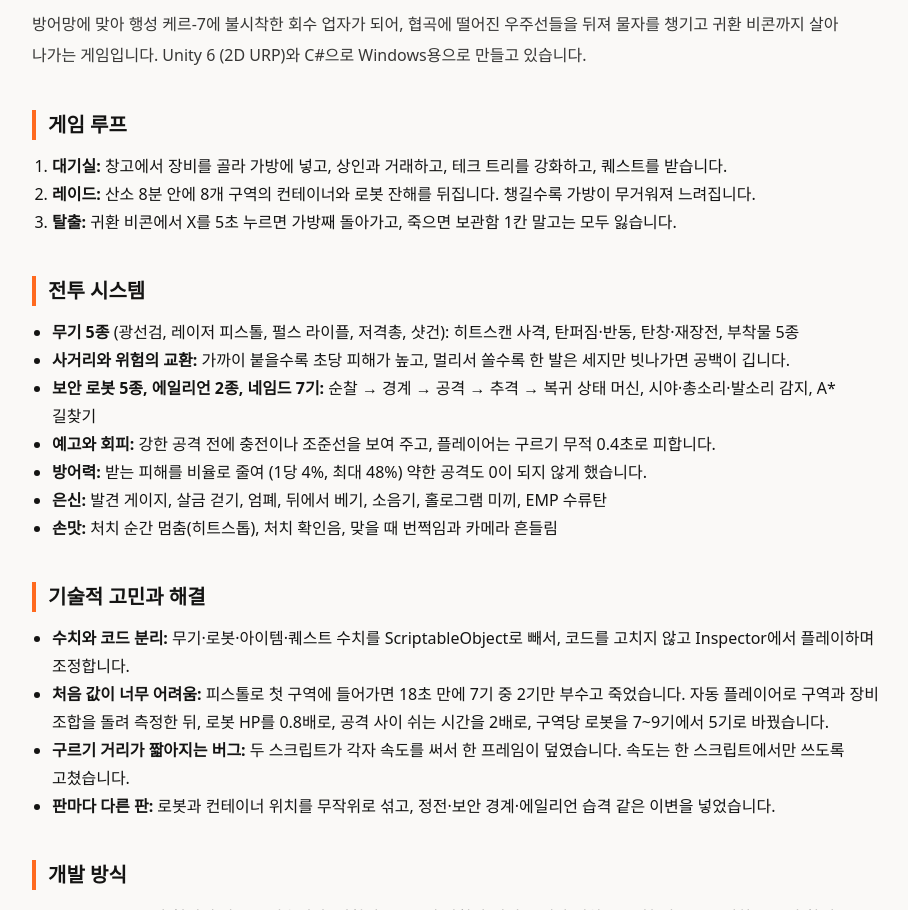
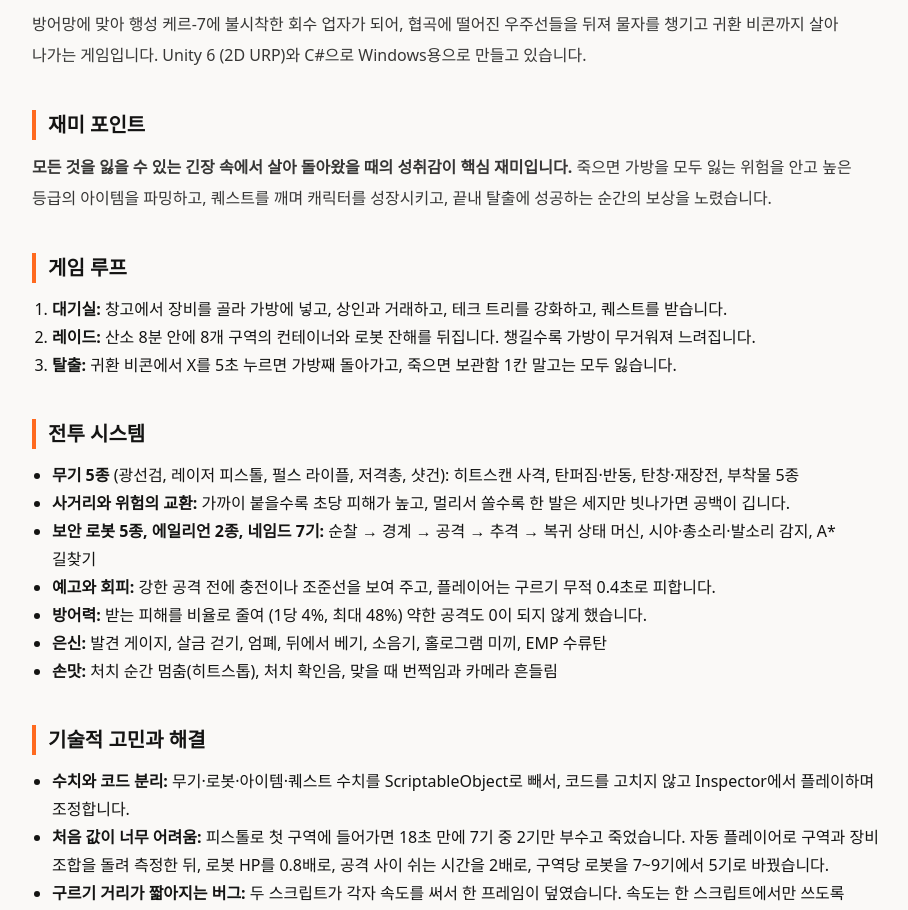
Before and after one commit to JaeFree/JaeFree.github.io, an Astro site: page /projects/escape-from-space in a window 1280 px wide. Shown: the part 856-1766 px from the top of the page, without its empty margins (184-1092 px from the left). Built offline with nearby package versions, Linux system fonts and the light colour scheme; Astro itself is replaced by a stand-in of ours; a web font is replaced by a local one.

Commit message:
Add fun point section to Escape From Space
Co-Authored-By: Claude Opus 5.5 <noreply@anthropic.com>
Claude-Session: https://claude.ai/code/session_01VdHcvip26eQoYojaCWbQdm

```diff
--- a/src/content/projects/escape-from-space.md
+++ b/src/content/projects/escape-from-space.md
@@ -15,6 +15,10 @@ github: https://github.com/JaeFree/EscapeFromSpace
 > 챙길수록 무거워지고, 산소는 줄어든다.
 
 방어망에 맞아 행성 케르-7에 불시착한 회수 업자가 되어, 협곡에 떨어진 우주선들을 뒤져 물자를 챙기고 귀환 비콘까지 살아 나가는 게임입니다. Unity 6 (2D URP)와 C#으로 Windows용으로 만들고 있습니다.
+
+## 재미 포인트
+
+**모든 것을 잃을 수 있는 긴장 속에서 살아 돌아왔을 때의 성취감이 핵심 재미입니다.** 죽으면 가방을 모두 잃는 위험을 안고 높은 등급의 아이템을 파밍하고, 퀘스트를 깨며 캐릭터를 성장시키고, 끝내 탈출에 성공하는 순간의 보상을 노렸습니다.
 
 ## 게임 루프
 
```
